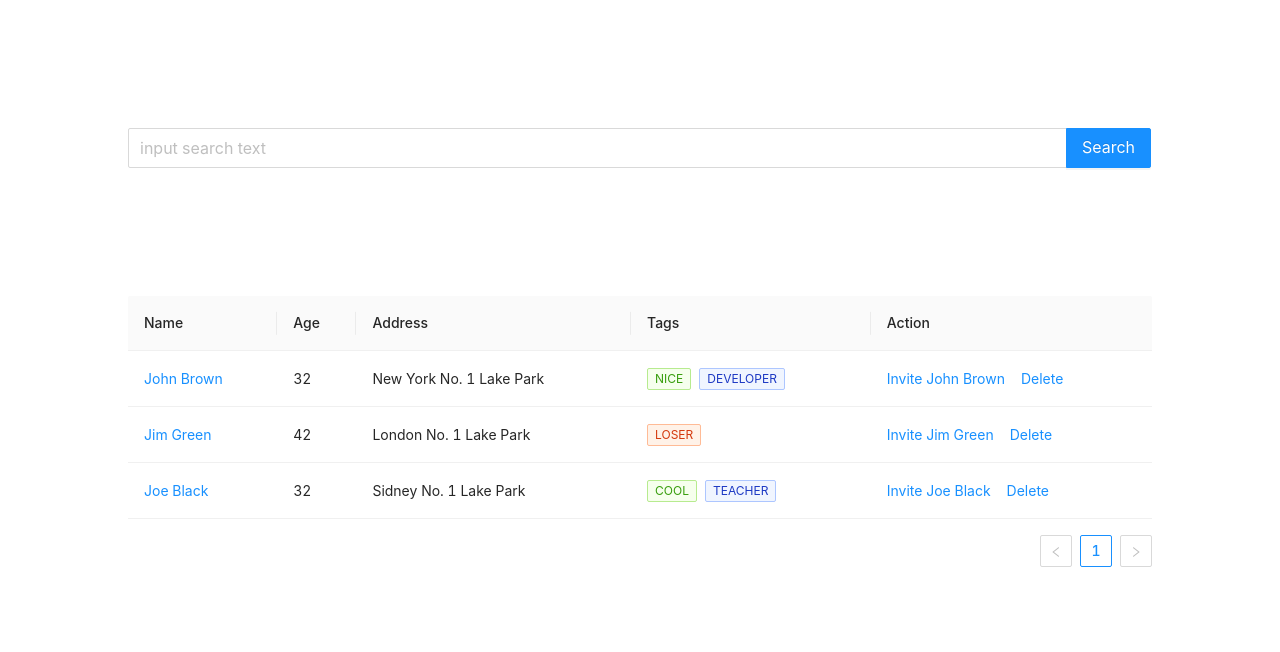
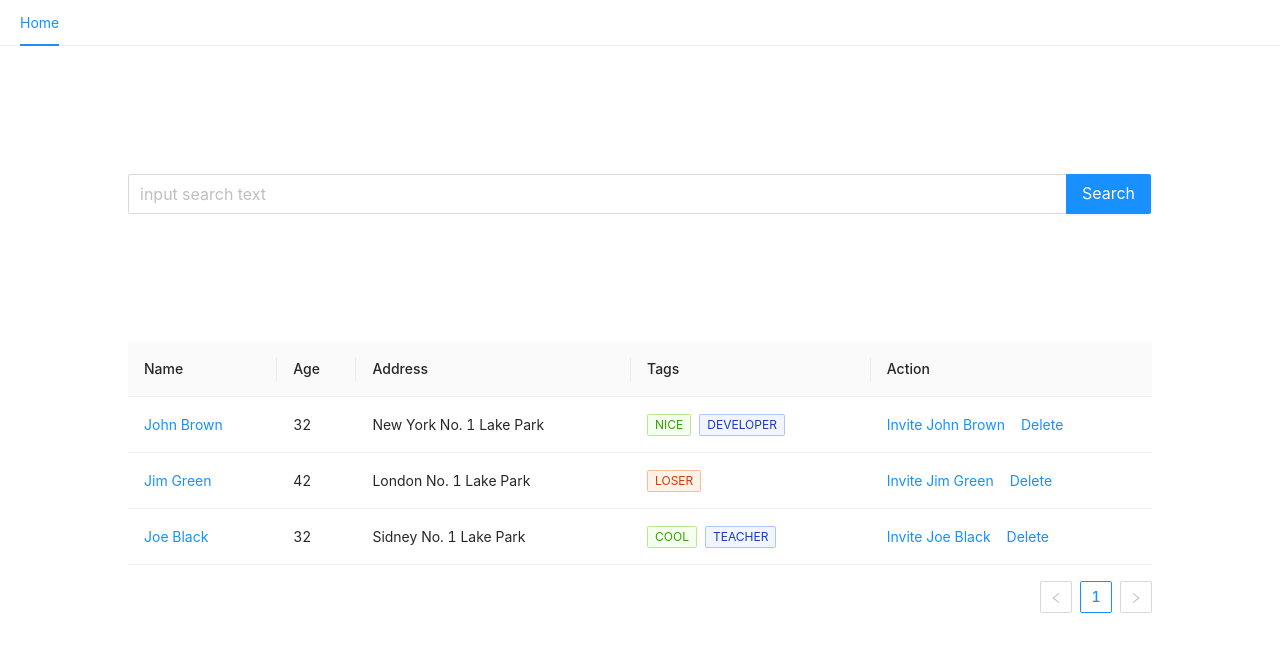
Before and after one commit to coding-coworking-club/dream_project, a React (Create React App) app in the folder frontend/: page / in a window 1280 px wide. Shown: the top 652 px of the page. Built offline with nearby package versions, Linux system fonts and the light colour scheme.

Commit message:
add nav bar

```diff
--- a/frontend/src/App.js
+++ b/frontend/src/App.js
@@ -1,11 +1,11 @@
 import 'antd/dist/antd.css';
 import SearchBar from './components/SearchBar';
 import SearchResult from './components/SearchResult';
-
+import NavBar from './components/NavBar';
 function App() {
   return (
     <>
-
+      <NavBar />
       <SearchBar style={{ position: 'relative' }} />
       <SearchResult />
     </>
--- /dev/null
+++ b/frontend/src/components/NavBar.js
@@ -0,0 +1,26 @@
+import React from 'react';
+import { Menu } from 'antd';
+import {useState} from 'react';
+
+const NavBar = () => {
+
+    const [current, setCurrent] = useState('mail')
+    const handleClick = e => {
+        console.log('click ', e);
+        setCurrent(e.key);
+      };
+    return (
+        <Menu onClick={handleClick} selectedKeys={[current]} mode="horizontal">
+        <Menu.Item key="mail">
+          Home
+        </Menu.Item>
+        {/* <Menu.Item key="alipay">
+          <a href="https://ant.design" target="_blank" rel="noopener noreferrer">
+            Navigation Two - Link
+          </a>
+        </Menu.Item> */}
+      </Menu>
+    )
+}
+
+export default NavBar
```
